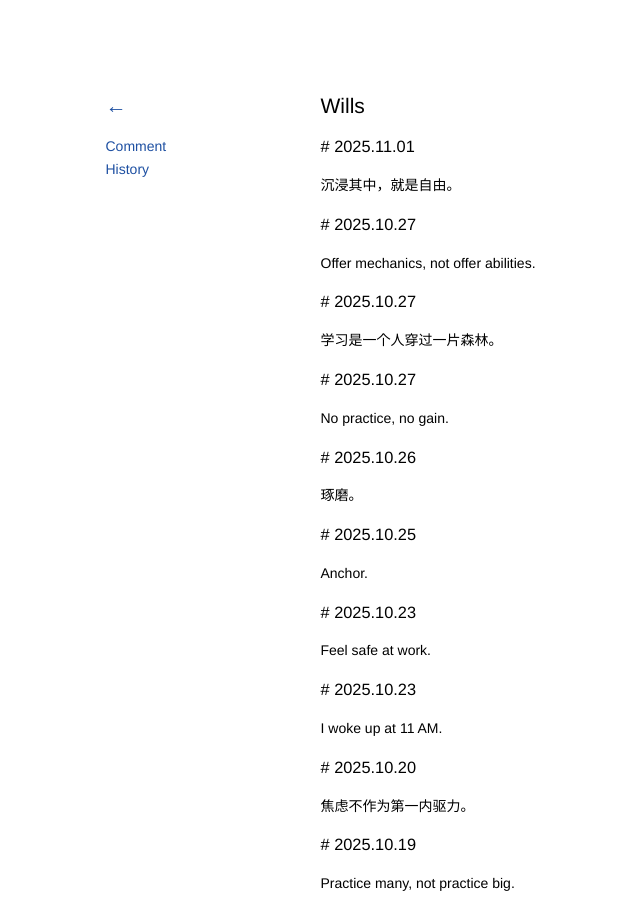
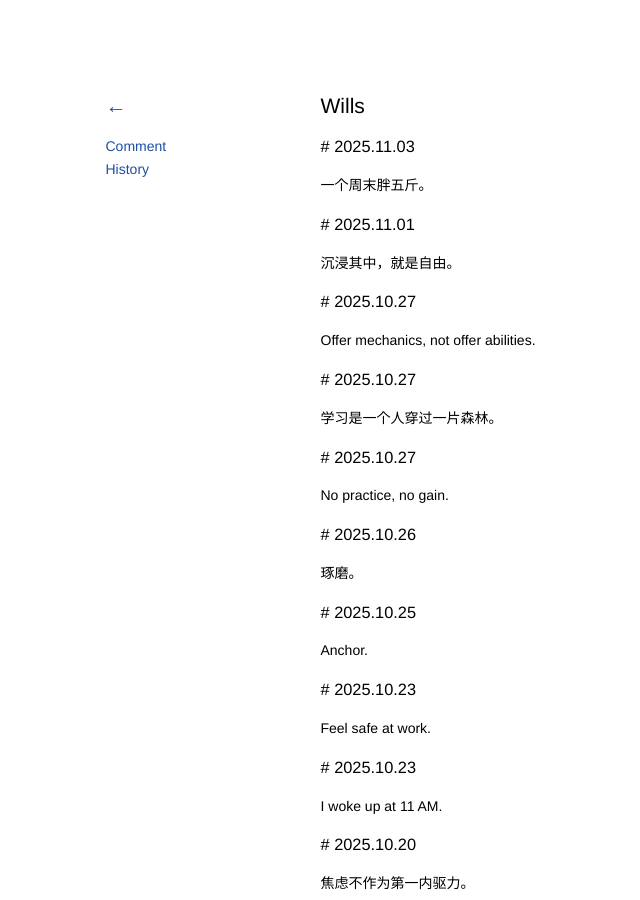
Before and after one commit to kidlj/awei, a Jekyll site: the page built from _wiki/wills.md, in a window 1280 px wide and 900 px high. Shown: the whole window, without its empty margins (27-667 px from the left). Built offline with Jekyll 4.4.1, drawn with Linux system fonts in a browser that asks for light colours.

Commit message:
update wills

```diff
--- a/_wiki/wills.md
+++ b/_wiki/wills.md
@@ -1,6 +1,10 @@
 ---
 title: Wills
 ---
+
+### 2025.11.03
+
+一个周末胖五斤。
 
 ### 2025.11.01
 
```
